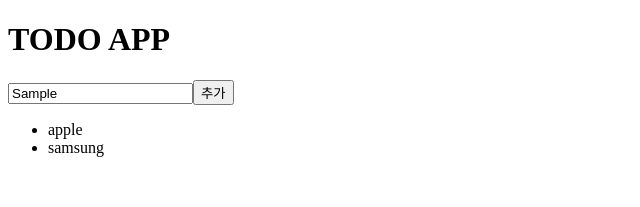
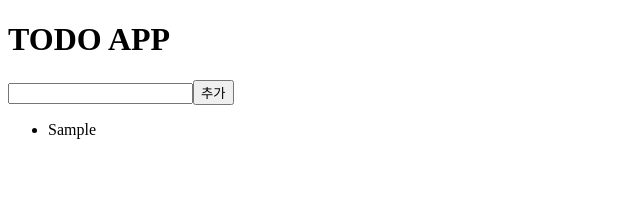
Before and after one commit to kimAeris/vue-study, a Vue app: page / in a window 1280 px wide. Both pictures are taken after typing "Sample" into the empty fields and a click on the button "추가". Shown: the top 207 px of the page, without its empty margins (0-640 px from the left). Built offline with nearby package versions, Linux system fonts and the light colour scheme.

Commit message:
List,add 리팩토링

```diff
--- a/src/App.vue
+++ b/src/App.vue
@@ -1,10 +1,11 @@
 <template>
   <TodoHeader />
-  <TodoInput />
-  <TodoList />
+  <TodoInput @add="addTodoItem" />
+  <TodoList :todoItems="todoItems" />
 </template>
 
 <script>
+import { ref } from "vue";
 import TodoHeader from "./components/TodoHeader.vue";
 import TodoInput from "./components/TodoInput.vue";
 import TodoList from "./components/TodoList.vue";
@@ -15,5 +16,27 @@ export default {
     TodoInput,
     TodoList,
   },
+  setup() {
+    // data
+    const todoItems = ref([]);
+
+    // methods
+    function fetchTodos() {
+      const result = [];
+      for (let i = 0; i < localStorage.length; i++) {
+        const todoItem = localStorage.key(i);
+        result.push(todoItem);
+      }
+      return result;
+    }
+    todoItems.value = fetchTodos();
+
+    function addTodoItem(todo) {
+      todoItems.value.push(todo);
+      localStorage.setItem(todo, todo);
+    }
+
+    return { todoItems, addTodoItem };
+  },
 };
 </script>
--- a/src/components/TodoInput.vue
+++ b/src/components/TodoInput.vue
@@ -9,15 +9,18 @@
 import { ref } from "vue";
 
 export default {
-  setup() {
+  setup(props, context) {
     // data
     const todoInput = ref("");
 
     // methods
     function addTodo() {
       const todo = todoInput.value;
-      localStorage.setItem(todo, todo);
+      context.emit("add", todo);
+      clearTodo();
     }
+
+    const clearTodo = () => (todoInput.value = "");
 
     return { todoInput, addTodo };
   },
--- a/src/components/TodoList.vue
+++ b/src/components/TodoList.vue
@@ -1,31 +1,14 @@
 <template>
   <ul>
-    <li v-for="(item, index) in items" :key="index">
+    <li v-for="(item, index) in todoItems" :key="index">
       {{ item }}
     </li>
   </ul>
 </template>
 
 <script>
-import { ref } from "vue";
-
 export default {
-  setup() {
-    // data
-    const items = ref(["apple", "samsung"]);
-
-    // methods
-    function fetchTodos() {
-      for (let i = 0; i < localStorage.length; i++) {
-        const todoItem = localStorage.key(i);
-        items.value.push(todoItem);
-      }
-    }
-
-    fetchTodos();
-
-    return { items, fetchTodos };
-  },
+  props: ["todoItems"],
 };
 </script>
 
```
